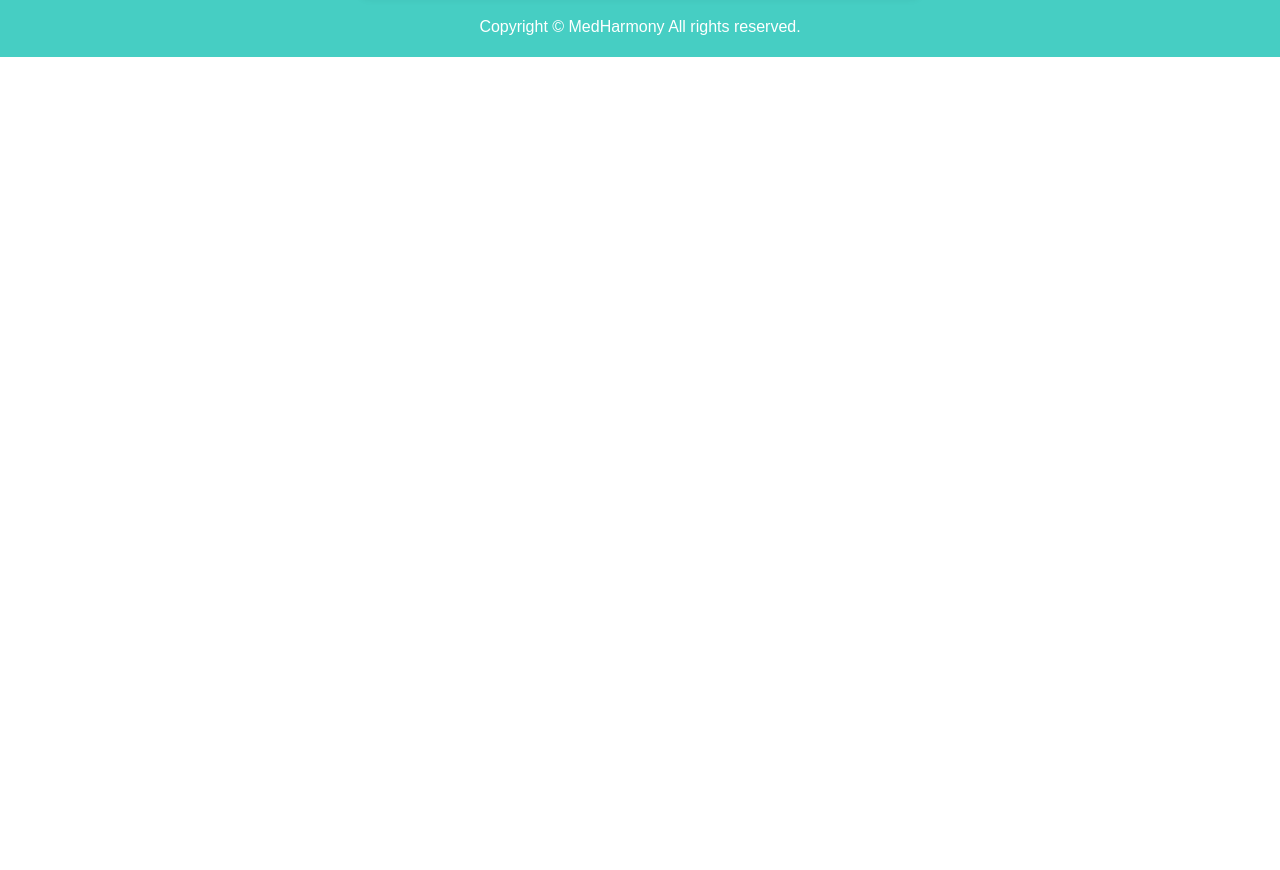
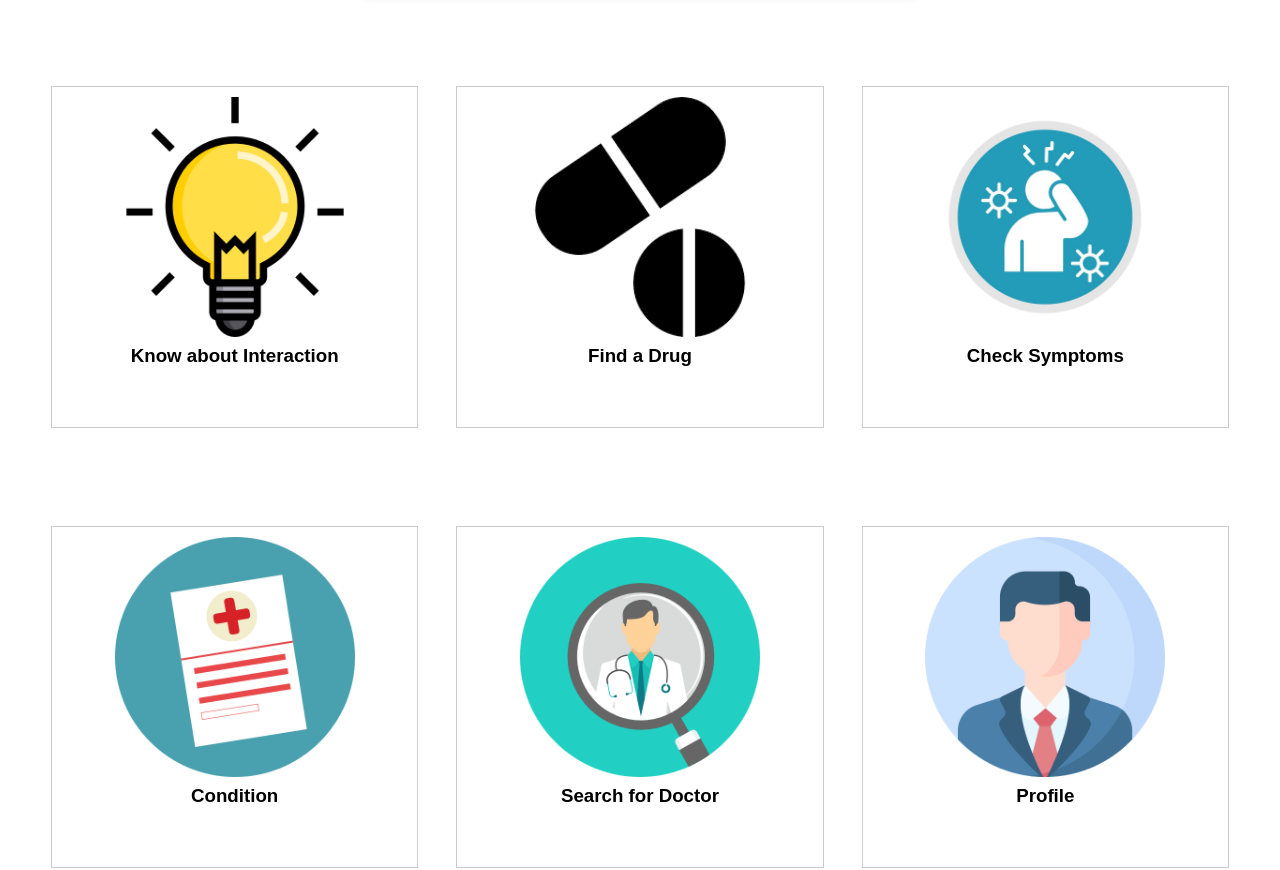
Before and after one commit to paridhijain1234/Drug-interaction-checker, a plain HTML site: page index.html in a window 1280 px wide. Shown: the part 250-1120 px from the top of the page. Before the commit the page ends 800 px from the top, so only its background shows below. Drawn offline with Linux system fonts and the light colour scheme.

Commit message:
features added on home page

```diff
--- a/css/style.css
+++ b/css/style.css
@@ -192,11 +192,12 @@ footer {
     padding: 10px;
     border: 1px solid #ccc;
     height: 40vh;
-    width: 30vw;
+    width: 27vw;
 }
 .container_img{
-    height:25vh;
+    height:30vh;
     display: flex;
+    margin-bottom: 1vh;
     justify-content: center;
     align-items: center;
 }
--- a/index.html
+++ b/index.html
@@ -23,7 +23,8 @@
 
         </nav>
     </header>
-    <main >
+
+    <main>
         <div class="container">
             <h2>Drug Interaction Detector</h2>
             <form id="interaction box">
@@ -31,6 +32,34 @@
                 <input type="text" id="Interaction box" name="drug" required>
             </form>
     </main>
+    <div class="features">
+        <div class="main-flex-container">
+            <div class="minor-flex-container">
+                <img class="container_img" src="images/img1.png" alt="Image 1">
+                <h3>Know about Interaction</h3>
+            </div>
+            <div class="minor-flex-container">
+                <img class="container_img" src="images/img2.png" alt="Image 2">
+                <h3>Find a Drug</h3>
+            </div>
+            <div class="minor-flex-container">
+                <img class="container_img" src="images/img3.png" alt="Image 3">
+                <h3>Check Symptoms</h3>
+            </div>
+            <div class="minor-flex-container">
+                <img class="container_img" src="images/img4.png" alt="Image 4">
+                <h3>Condition</h3>
+            </div>
+            <div class="minor-flex-container">
+                <img class="container_img" src="images/img5.png" alt="Image 5">
+                <h3>Search for Doctor</h3>
+            </div>
+            <div class="minor-flex-container">
+                <img class="container_img" src="images/img6.png" alt="Image 6">
+                <h3>Profile</h3>
+            </div>
+        </div>
+    </div>
     <footer class="flex-all-center">
         <p>Copyright &copy; MedHarmony All rights reserved. </p>
     </footer>
```
